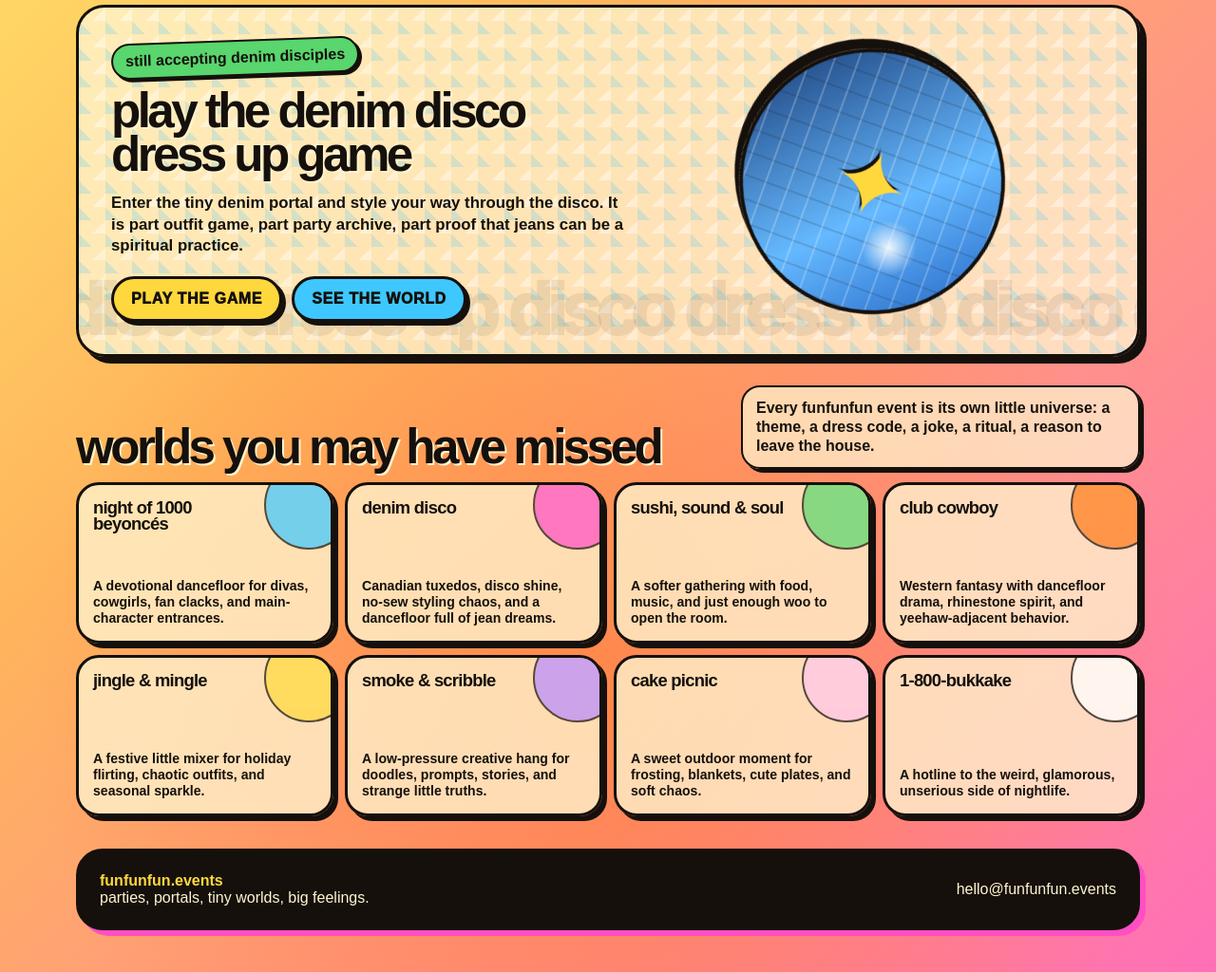
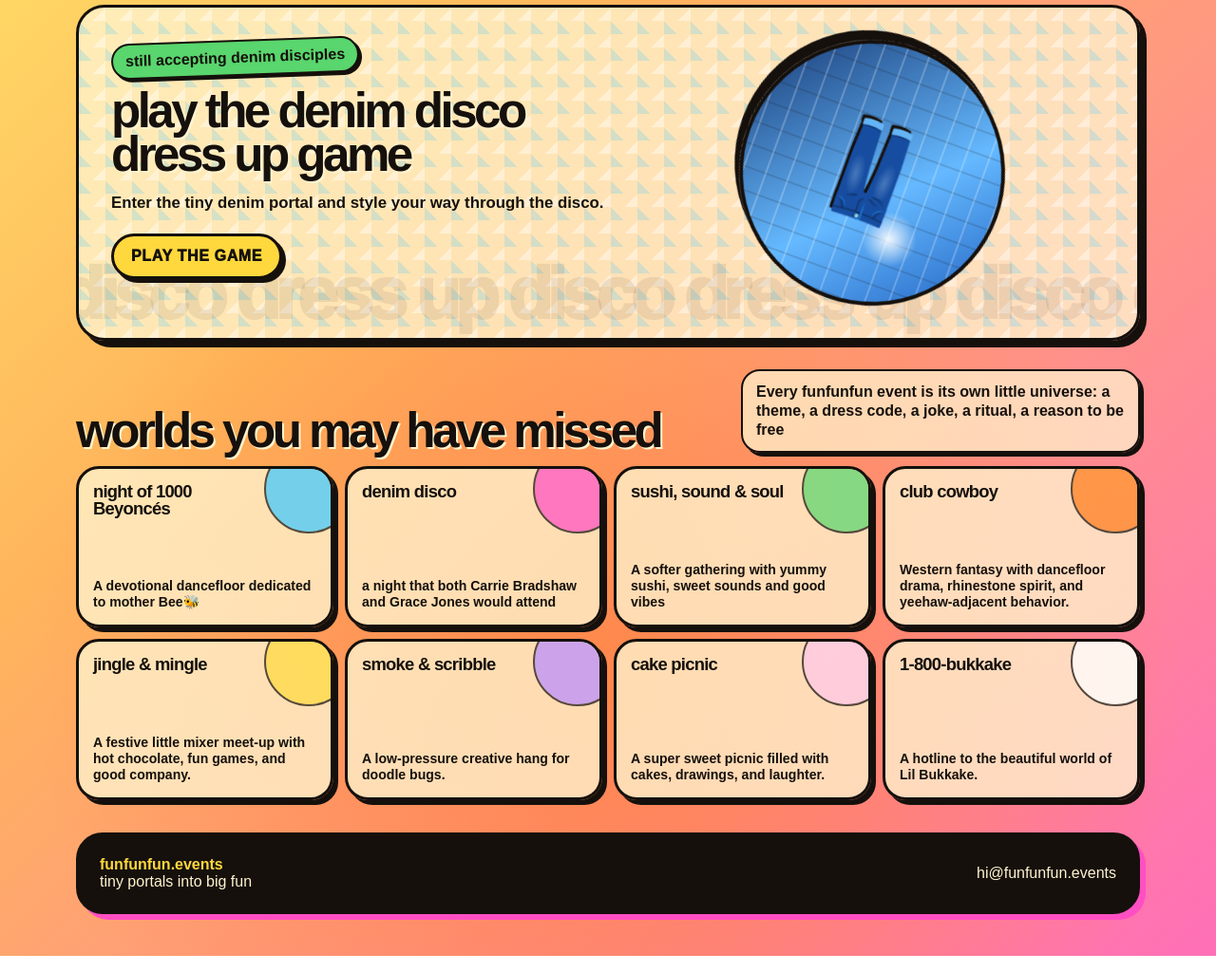
Before and after one commit to hghh345/fffevents, a plain HTML site: page index.html in a window 1280 px wide. Shown: the part 1329-2353 px from the top of the page at 95% size. Drawn offline with Linux system fonts and the light colour scheme.

Commit message:
Update index.html

```diff
--- a/index.html
+++ b/index.html
@@ -453,7 +453,7 @@
     }
 
     .denim-orb::before {
-      content: "✦";
+      content: "👖";
       position: absolute;
       inset: 0;
       display: grid;
@@ -543,7 +543,7 @@
 
     <section class="hero">
       <div class="hero-copy">
-        <div class="eyebrow">lisbon’s tiny portal to the unserious arts</div>
+        <div class="eyebrow">lisbon’s tiny portal into fun </div>
         <h1>enter the funfunfun universe</h1>
         <p>Part party, part performance, part social experiment. We make theme worlds for people who want to dress up, draw badly, dance strangely, meet cute strangers, and leave with a story.</p>
       </div>
@@ -562,7 +562,7 @@
         <p>Expect bad drawings, tiny prompts, bellini energy, snacks, strangers becoming friends, and absolutely no pressure to be good at art.</p>
         <div class="button-row">
           <a class="button" href="#">get tickets</a>
-          <a class="button" style="background: var(--pink);" href="mailto:hello@funfunfun.events">collab?</a>
+          <a class="button" style="background: var(--pink);" href="mailto:hi@funfunfun.events">collab?</a>
         </div>
       </div>
     </section>
@@ -571,10 +571,9 @@
       <div class="game-copy">
         <div class="eyebrow">still accepting denim disciples</div>
         <h2>play the denim disco dress up game</h2>
-        <p>Enter the tiny denim portal and style your way through the disco. It is part outfit game, part party archive, part proof that jeans can be a spiritual practice.</p>
+        <p>Enter the tiny denim portal and style your way through the disco.</p>
         <div class="button-row">
           <a class="button" href="https://denimdisco.fun">play the game</a>
-          <a class="button" style="background: var(--blue);" href="#worlds">see the world</a>
         </div>
       </div>
       <div class="denim-orb" aria-label="spinning denim disco ball"></div>
@@ -583,21 +582,21 @@
     <section id="worlds">
       <div class="section-heading">
         <h2>worlds you may have missed</h2>
-        <div class="note">Every funfunfun event is its own little universe: a theme, a dress code, a joke, a ritual, a reason to leave the house.</div>
+        <div class="note">Every funfunfun event is its own little universe: a theme, a dress code, a joke, a ritual, a reason to be free</div>
       </div>
 
       <div class="event-grid">
         <article class="event-card" style="--accent:#3ec8ff">
-          <h3>night of 1000 beyoncés</h3>
-          <p>A devotional dancefloor for divas, cowgirls, fan clacks, and main-character entrances.</p>
+          <h3>night of 1000 Beyoncés</h3>
+          <p>A devotional dancefloor dedicated to mother Bee🐝</p>
         </article>
         <article class="event-card" style="--accent:#ff4fc3">
           <h3>denim disco</h3>
-          <p>Canadian tuxedos, disco shine, no-sew styling chaos, and a dancefloor full of jean dreams.</p>
+          <p>a night that both Carrie Bradshaw and Grace Jones would attend</p>
         </article>
         <article class="event-card" style="--accent:#59d66d">
           <h3>sushi, sound & soul</h3>
-          <p>A softer gathering with food, music, and just enough woo to open the room.</p>
+          <p>A softer gathering with yummy sushi, sweet sounds and good vibes</p>
         </article>
         <article class="event-card" style="--accent:#ff7a1a">
           <h3>club cowboy</h3>
@@ -605,26 +604,26 @@
         </article>
         <article class="event-card" style="--accent:#ffd83d">
           <h3>jingle & mingle</h3>
-          <p>A festive little mixer for holiday flirting, chaotic outfits, and seasonal sparkle.</p>
+          <p>A festive little mixer meet-up with hot chocolate, fun games, and good company.</p>
         </article>
         <article class="event-card" style="--accent:#b98cff">
           <h3>smoke & scribble</h3>
-          <p>A low-pressure creative hang for doodles, prompts, stories, and strange little truths.</p>
+          <p>A low-pressure creative hang for doodle bugs.</p>
         </article>
         <article class="event-card" style="--accent:#ffc6e9">
           <h3>cake picnic</h3>
-          <p>A sweet outdoor moment for frosting, blankets, cute plates, and soft chaos.</p>
+          <p>A super sweet picnic filled with cakes, drawings, and laughter.</p>
         </article>
         <article class="event-card" style="--accent:#ffffff">
           <h3>1-800-bukkake</h3>
-          <p>A hotline to the weird, glamorous, unserious side of nightlife.</p>
+          <p>A hotline to the beautiful world of Lil Bukkake.</p>
         </article>
       </div>
     </section>
 
     <footer>
-      <div><strong>funfunfun.events</strong><br>parties, portals, tiny worlds, big feelings.</div>
-      <div>hello@funfunfun.events</div>
+      <div><strong>funfunfun.events</strong><br>tiny portals into big fun</div>
+      <div>hi@funfunfun.events</div>
     </footer>
   </main>
 </body>
```
